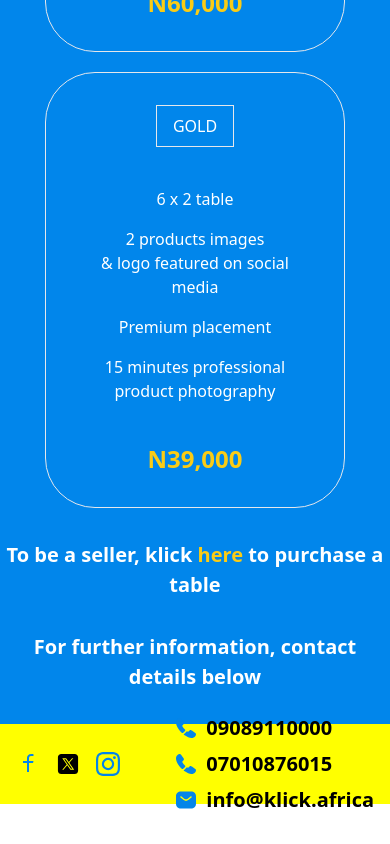
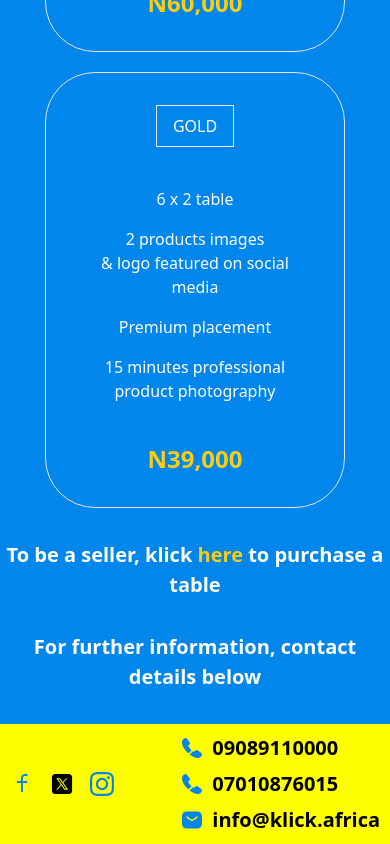
Before and after one commit to RealRichi3/klick-event, a React (Vite) app: page / in a window 390 px wide. Shown: the part 1860-2704 px from the top of the page. Before the commit the page ends 2674 px from the top, so only its background shows below. Built offline with nearby package versions, Linux system fonts and the light colour scheme.

Commit message:
update footer responsiveness

```diff
--- a/src/App.jsx
+++ b/src/App.jsx
@@ -130,7 +130,7 @@ export default function App() {
                 </div>
 
                 <footer className="bg-[#ffff00] w-[100%]">
-                    <div className="flex mx-auto items-center h-20 justify-between space-x-4 px-4 font-bold text-black">
+                    <div className="footer_container flex mx-auto items-center h-20 justify-between space-x-4 px-4 font-bold text-black">
 
                         <div className="flex items-center space-x-4">
                             <a href="https://www.facebook.com/klickafricaa" rel="noreferrer" target="_blank"><Icons.facebook className="w-6 h-6 hover:cursor-pointer hover:scale-110" /></a>
--- a/src/index.css
+++ b/src/index.css
@@ -190,6 +190,10 @@ html {
   }
 }
 @media screen and (max-width: 760px) {
+  .footer_container {
+    height: fit-content;
+    padding: 10px;
+  }
   .circle {
     left: -320px;
   }
```
